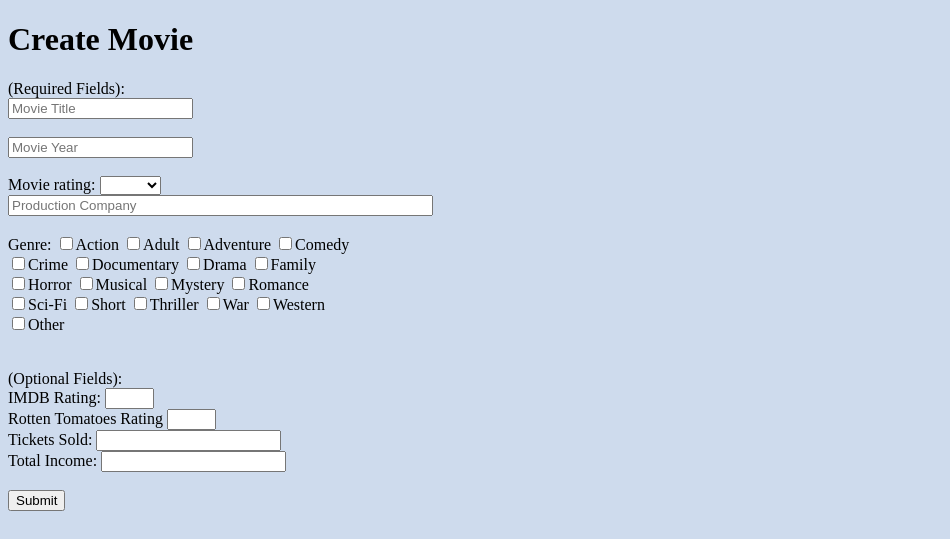
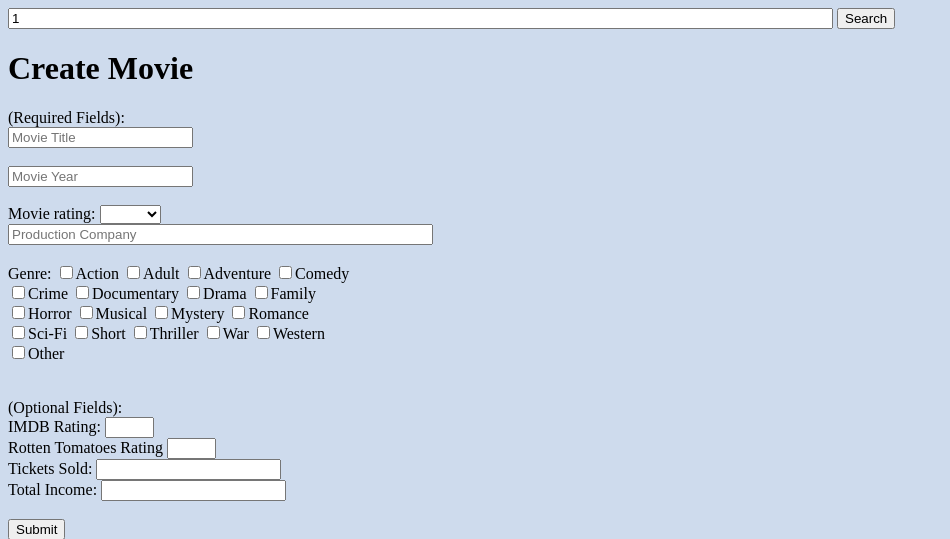
Before and after one commit to sahilmgandhi/CS143-Project-1, a PHP site: page /newmovie.php?search=1 in a window 1280 px wide. Shown: the top 539 px of the page, without its empty margins (0-950 px from the left). Run offline with PHP 8.4, Linux system fonts and the light colour scheme.

Commit message:
Added search bar to every page

```diff
--- a/www/movie.php
+++ b/www/movie.php
@@ -82,6 +82,10 @@ mysql_close($db_connection);
 ?>
 <title> <?php echo $title ?> - LMDb </title>
 <body style="background-color:#CEDBED;">
+<form method="GET" action="search.php">
+    <input type="text" id="search" name="search" placeholder="Search" size="100" value="<?php echo $_GET["search"] ?>"/>
+    <input type="submit" id="submit" name="submit" value="Search">
+</form>
 <h1> <?php echo "$title ($year)" ?> </h1> <br>
 <?php echo $reviewstring ?> <br>
 <!--TODO: show actual info from movie + actor + director + genre results -->
--- a/www/newmovie.php
+++ b/www/newmovie.php
@@ -2,6 +2,10 @@
 <html>
 <title> Create Movie - LMDb </title>
 <body style="background-color:#CEDBED;">
+<form method="GET" action="search.php">
+    <input type="text" id="search" name="search" placeholder="Search" size="100" value="<?php echo $_GET["search"] ?>"/>
+    <input type="submit" id="submit" name="submit" value="Search">
+</form>
 <h1> Create Movie </h1>
 
 <form method="POST" action="<?php echo htmlspecialchars($_SERVER["PHP_SELF"]); ?>">
--- a/www/newperson.php
+++ b/www/newperson.php
@@ -2,6 +2,10 @@
 <html>
 <title> Create Person - LMDb </title>
 <body style="background-color:#CEDBED;">
+<form method="GET" action="search.php">
+    <input type="text" id="search" name="search" placeholder="Search" size="100" value="<?php echo $_GET["search"] ?>"/>
+    <input type="submit" id="submit" name="submit" value="Search">
+</form>
 <h1> Create Person </h1>
 
 <form method="POST" action="<?php echo htmlspecialchars($_SERVER["PHP_SELF"]); ?>">
--- a/www/person.php
+++ b/www/person.php
@@ -38,6 +38,10 @@
 ?>
 <title> <?php echo $name ?> - LMDb </title>
 <body style="background-color:#CEDBED;">
+<form method="GET" action="search.php">
+    <input type="text" id="search" name="search" placeholder="Search" size="100" value="<?php echo $_GET["search"] ?>"/>
+    <input type="submit" id="submit" name="submit" value="Search">
+</form>
 <h1> <?php echo $name ?> </h1>
 <?php
 echo "<h3>$sex</h3>";
```
Also changed, not shown: www/search.php (line endings or trailing spaces).
